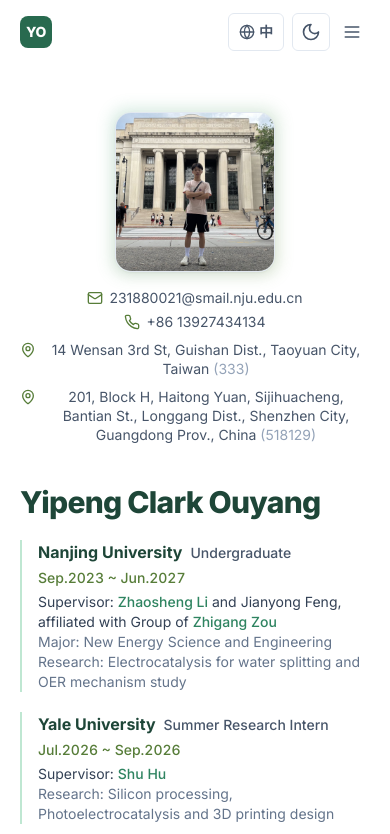
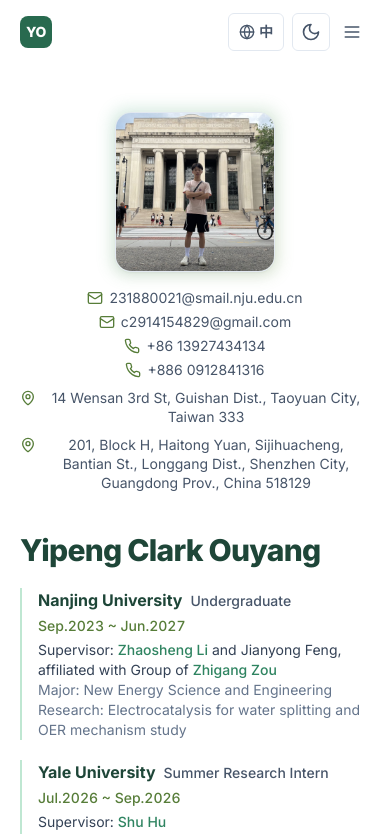
Before and after one commit to ClarkOuyang/Personal-Website, a React (Vite) app: page / in a window 390 px wide. Shown: the top 834 px of the page. Built offline with nearby package versions, Linux system fonts and the light colour scheme; the HTML template or start-up script is replaced by a standard one.

Commit message:
Add AI Private Tutor logo (Jan 2022-Aug 2025); add Gmail + Taiwan phone; fix postal code format

```diff
--- a/src/components/Hero.tsx
+++ b/src/components/Hero.tsx
@@ -33,6 +33,15 @@ export default function Hero() {
               <Mail className="h-4 w-4 text-olive-600 dark:text-olive-400" />
               {profile.email}
             </a>
+            {profile.emailGmail && (
+              <a
+                href={`mailto:${profile.emailGmail}`}
+                className="flex items-center justify-center gap-1.5 hover:text-brand-700 dark:hover:text-brand-200 lg:justify-start"
+              >
+                <Mail className="h-4 w-4 text-olive-600 dark:text-olive-400" />
+                {profile.emailGmail}
+              </a>
+            )}
             <a
               href={`tel:${profile.phone}`}
               className="flex items-center justify-center gap-1.5 hover:text-brand-700 dark:hover:text-brand-200 lg:justify-start"
@@ -40,6 +49,15 @@ export default function Hero() {
               <Phone className="h-4 w-4 text-olive-600 dark:text-olive-400" />
               {profile.phone}
             </a>
+            {profile.phoneTW && (
+              <a
+                href={`tel:${profile.phoneTW}`}
+                className="flex items-center justify-center gap-1.5 hover:text-brand-700 dark:hover:text-brand-200 lg:justify-start"
+              >
+                <Phone className="h-4 w-4 text-olive-600 dark:text-olive-400" />
+                {profile.phoneTW}
+              </a>
+            )}
             {profile.addresses?.map((addr, i) => (
               <p
                 key={i}
@@ -47,8 +65,7 @@ export default function Hero() {
               >
                 <MapPin className="mt-0.5 h-4 w-4 shrink-0 text-olive-600 dark:text-olive-400" />
                 <span>
-                  {addr.lines}
-                  <span className="text-slate-400"> ({addr.postalCode})</span>
+                  {addr.lines} {addr.postalCode}
                 </span>
               </p>
             ))}
--- a/src/data/profile.ts
+++ b/src/data/profile.ts
@@ -69,7 +69,9 @@ export const profile: Profile = {
   ],
   // Contact (shown under the portrait).
   email: '231880021@smail.nju.edu.cn',
+  emailGmail: 'c2914154829@gmail.com',
   phone: '+86 13927434134',
+  phoneTW: '+886 0912841316',
   addresses: [
     {
       label: { en: 'Address 1', zh: '地址一' },
--- a/src/data/timeline.ts
+++ b/src/data/timeline.ts
@@ -106,9 +106,9 @@ export const experience: TimelineItem[] = [
     role: { en: 'Private Tutor', zh: '家教' },
     organization: { en: 'Middle School Math & English', zh: '初中数学与英文' },
     location: '',
-    start: '',
-    end: 'Grade 10 – Junior Year',
-    logo: '',
+    start: 'Jan 2022',
+    end: 'Aug 2025',
+    logo: 'logos/private-tutor.png',
     detail: {
       bullets: [
         {
--- a/src/types.ts
+++ b/src/types.ts
@@ -69,7 +69,11 @@ export interface Profile {
   location: string
   /** Contact details shown in the footer. */
   email: string
+  /** Optional secondary email (e.g. a personal Gmail). */
+  emailGmail?: string
   phone: string
+  /** Optional secondary phone (e.g. a Taiwan mobile number). */
+  phoneTW?: string
   /** Optional mailing addresses shown under the phone number. */
   addresses?: Address[]
   /** Path under /public or an absolute URL. Use a square image for best results. */
```
Also changed, not shown: public/logos/private-tutor.png (added).
